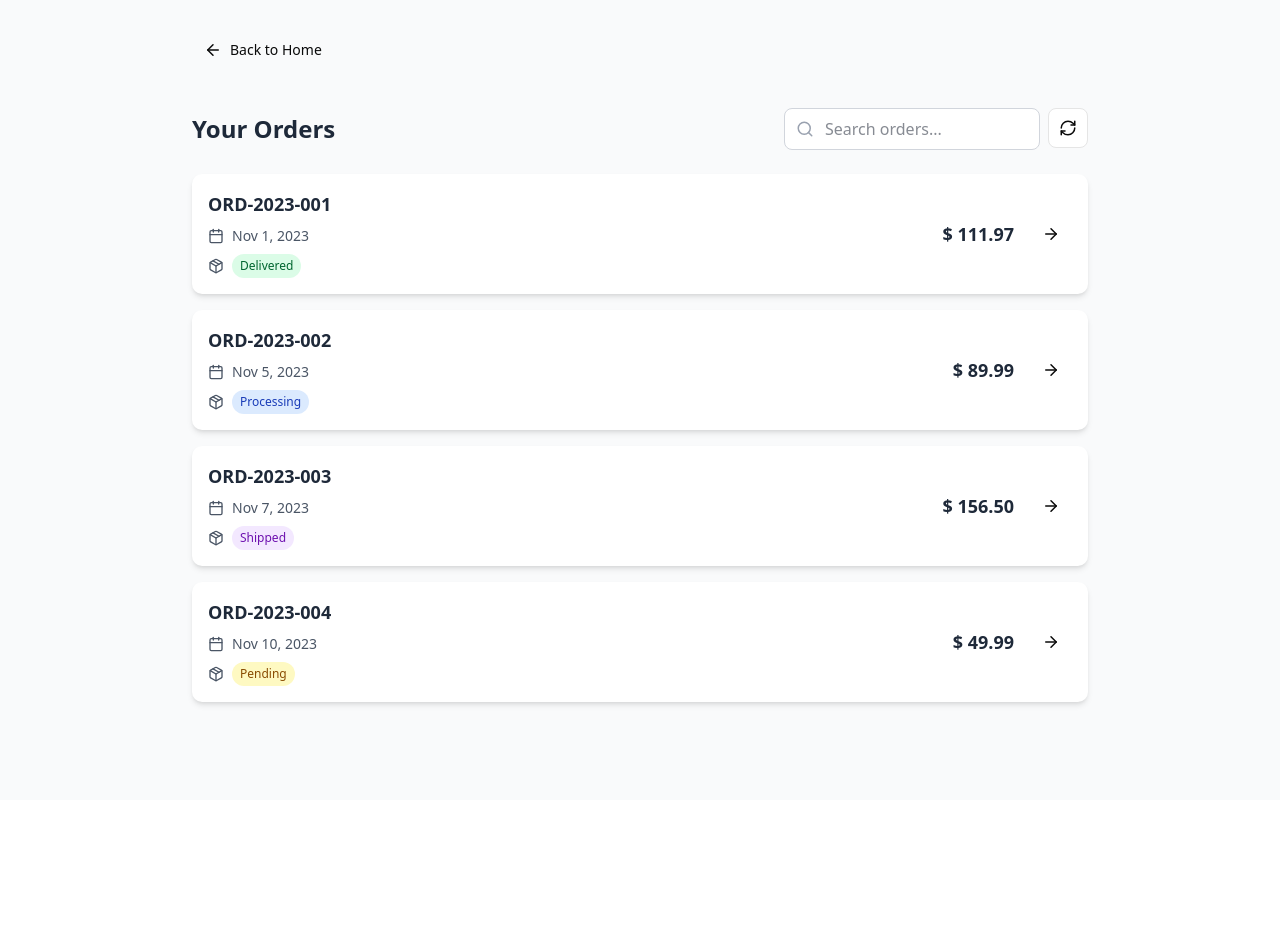
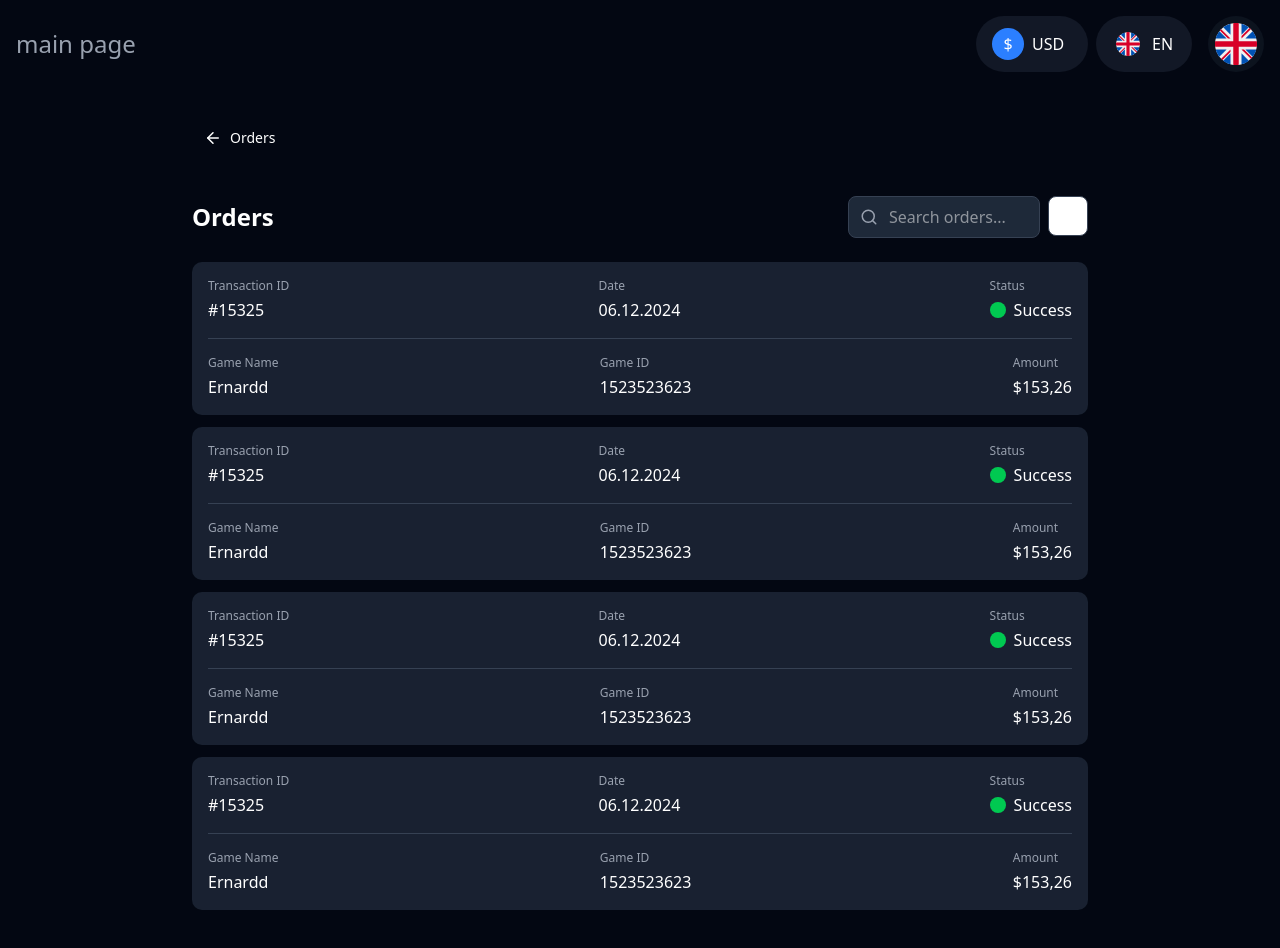
Before and after one commit to nkorgik/refactored-octo-invention, a Next.js app: page /orders in a window 1280 px wide. Shown: the top 948 px of the page. Before the commit the page ends 800 px from the top, so only its background shows below. Built offline with nearby package versions, Linux system fonts and the light colour scheme.

Commit message:
fix: fixed order retrieval, changed design

```diff
--- a/src/app/(orders)/orders/page.tsx
+++ b/src/app/(orders)/orders/page.tsx
@@ -10,12 +10,12 @@ export default async function OrdersPage() {
   const orders = await getAllOrders();
 
   return (
-    <div className="min-h-screen bg-gray-50 dark:bg-gray-900 p-4 md:p-8">
+    <div className="min-h-screen p-4 md:p-8">
       <div className="max-w-4xl mx-auto">
         <div className="mb-6">
           <Link href="/">
             <Button variant="ghost" size="sm" className="mb-4">
-              <ArrowLeft size={18} className="mr-2" /> Back to Home
+              <ArrowLeft size={18} className="mr-2" /> Orders
             </Button>
           </Link>
         </div>
--- a/src/app/layout.tsx
+++ b/src/app/layout.tsx
@@ -1,6 +1,7 @@
 import type { Metadata } from "next";
 import { Geist, Geist_Mono } from "next/font/google";
 import "./globals.css";
+import Header from '@/components/header';
 
 const geistSans = Geist({
   variable: "--font-geist-sans",
@@ -27,7 +28,12 @@ export default function GlobalLayout({
       <body
         className={`${geistSans.variable} ${geistMono.variable} antialiased`}
       >
-        {children}
+        <div className="">
+          <div className="bg-gray-950 min-h-screen text-white flex flex-col">
+            <Header />
+            {children}
+          </div>
+        </div>
       </body>
     </html>
   );
--- a/src/app/page.tsx
+++ b/src/app/page.tsx
@@ -3,9 +3,8 @@ import Link from 'next/link';
 
 export default function Home() {
   return (
-    <div className="bg-gray-950 min-h-screen text-white flex flex-col">
-      <Header />
-      <div className="flex-1 flex items-center justify-center px-4">
+    <div className="">
+      <div className="flex-1 flex min-h-screen items-center justify-center px-4">
         <div className="max-w-md w-full rounded-lg p-6">
           {/* Buttons as navigation links */}
           <div className="flex flex-col space-y-4">
--- a/src/features/auth/components/auth-form.tsx
+++ b/src/features/auth/components/auth-form.tsx
@@ -74,7 +74,7 @@ export default function AuthForm({
           {onClose && (
             <button
               onClick={onClose}
-              className="ml-4 rounded-full bg-white w-8 h-8 flex items-center justify-center"
+              className="ml-4 rounded-full bg-white text-black w-8 h-8 flex items-center justify-center"
               aria-label="Close"
             >
               <X size={18} />
--- a/src/features/orders/components/order-item.tsx
+++ b/src/features/orders/components/order-item.tsx
@@ -2,9 +2,7 @@
 
 import { motion } from 'framer-motion';
 import { useRouter } from 'next/navigation';
-import { Calendar, Package, ArrowRight } from 'lucide-react';
 import { Order } from '@/types/orders';
-import { AnimatedButton } from '@/components/ui/animated-button';
 
 interface OrderItemProps {
   order: Order;
@@ -18,67 +16,62 @@ export default function OrderItem({ order, delay = 0 }: OrderItemProps) {
     router.push(`/orders/${order.id}`);
   };
 
-  // Format the date
+  // Format the date as DD.MM.YYYY
   const formattedDate = new Date(order.date).toLocaleDateString('en-US', {
-    year: 'numeric',
-    month: 'short',
-    day: 'numeric'
-  });
-
-  // Status colors
-  const statusColorMap = {
-    pending: 'bg-yellow-100 text-yellow-800 dark:bg-yellow-900/30 dark:text-yellow-300',
-    processing: 'bg-blue-100 text-blue-800 dark:bg-blue-900/30 dark:text-blue-300',
-    shipped: 'bg-purple-100 text-purple-800 dark:bg-purple-900/30 dark:text-purple-300',
-    delivered: 'bg-green-100 text-green-800 dark:bg-green-900/30 dark:text-green-300',
-    cancelled: 'bg-red-100 text-red-800 dark:bg-red-900/30 dark:text-red-300'
-  };
-
-  const statusColor = statusColorMap[order.status] || statusColorMap.pending;
+    day: '2-digit',
+    month: '2-digit',
+    year: 'numeric'
+  }).replace(/\//g, '.');
 
   return (
     <motion.div
-      initial={{ opacity: 0, y: 20 }}
+      initial={{ opacity: 0, y: 10 }}
       animate={{ opacity: 1, y: 0 }}
-      transition={{ duration: 0.4, delay: delay * 0.1 }}
-      whileHover={{ y: -5, transition: { duration: 0.2 } }}
-      className="bg-white dark:bg-gray-800 rounded-lg shadow-md hover:shadow-lg transition-shadow p-4 cursor-pointer"
+      transition={{ duration: 0.3, delay: delay * 0.05 }}
+      className="bg-gray-800/80 rounded-lg p-4 mb-3 cursor-pointer"
       onClick={handleClick}
     >
-      <div className="flex flex-col md:flex-row md:items-center justify-between">
-        <div className="flex-1">
-          <h3 className="text-lg font-semibold text-gray-800 dark:text-gray-100 mb-2">
-            {order.orderNumber}
-          </h3>
+      {/* First row - Transaction ID, Date, Status */}
+      <div className="flex justify-between mb-4">
+        <div>
+          <div className="text-gray-400 text-xs mb-1">Transaction ID</div>
+          <div className="text-white text-base font-medium">#{order.orderNumber}</div>
+        </div>
 
-          <div className="flex items-center text-gray-600 dark:text-gray-300 text-sm mb-2">
-            <Calendar size={16} className="mr-2" />
-            <span>{formattedDate}</span>
-          </div>
+        <div>
+          <div className="text-gray-400 text-xs mb-1">Date</div>
+          <div className="text-white text-base font-medium">{formattedDate}</div>
+        </div>
 
-          <div className="flex items-center text-gray-600 dark:text-gray-300 text-sm">
-            <Package size={16} className="mr-2" />
-            <span className={`px-2 py-1 rounded-full text-xs ${statusColor}`}>
-              {order.status.charAt(0).toUpperCase() + order.status.slice(1)}
-            </span>
+        <div>
+          <div className="text-gray-400 text-xs mb-1">Status</div>
+          <div className="flex items-center">
+            <div className="h-4 w-4 rounded-full bg-green-500 mr-2"></div>
+            <span className="text-white text-base font-medium">Success</span>
           </div>
         </div>
+      </div>
 
-        <div className="mt-4 md:mt-0 flex items-center">
-          <div className="text-right mr-4">
-            <p className="text-lg font-bold text-gray-800 dark:text-gray-100">
-              {order.currency === 'USD' ? '$' : order.currency} {order.totalAmount.toFixed(2)}
-            </p>
+      {/* Divider */}
+      <div className="border-t border-gray-700 my-2"></div>
+
+      {/* Second row - Game Name, Game ID, Amount */}
+      <div className="flex justify-between mt-4">
+        <div>
+          <div className="text-gray-400 text-xs mb-1">Game Name</div>
+          <div className="text-white text-base font-medium">{order.gameName}</div>
+        </div>
+
+        <div>
+          <div className="text-gray-400 text-xs mb-1">Game ID</div>
+          <div className="text-white text-base font-medium">{order.gameId}</div>
+        </div>
+
+        <div>
+          <div className="text-gray-400 text-xs mb-1">Amount</div>
+          <div className="text-white text-base font-medium">
+            ${order.totalAmount.toFixed(2).replace('.', ',')}
           </div>
-
-          <AnimatedButton
-            size="sm"
-            variant="ghost"
-            className="rounded-full"
-            aria-label="View order details"
-          >
-            <ArrowRight size={18} />
-          </AnimatedButton>
         </div>
       </div>
     </motion.div>
--- a/src/features/orders/components/order-list.tsx
+++ b/src/features/orders/components/order-list.tsx
@@ -1,37 +1,46 @@
 'use client';
 
-import { useState } from 'react';
+import { useState, useEffect } from 'react';
 import { motion } from 'framer-motion';
 import { Search, ShoppingBag, RefreshCw } from 'lucide-react';
 import { Order } from '@/types/orders';
 import OrderItem from './order-item';
 import { AnimatedButton } from '@/components/ui/animated-button';
 import { PageTransition } from '@/components/animations';
+import useOrders from '@/features/orders/hooks/useOrders';
 
-// Client-side API for refreshing orders
-async function fetchOrders(): Promise<Order[]> {
-  const response = await fetch('/api/orders');
-  if (!response.ok) {
-    throw new Error('Failed to fetch orders');
-  }
-  return response.json();
+interface OrderListClientProps {
+  initialOrders?: Order[];
 }
 
-interface OrderListClientProps {
-  initialOrders: Order[];
-}
+export default function OrderListClient({ initialOrders = [] }: OrderListClientProps) {
+  // Use the hook with initialFetch set to false if we have initial orders
+  const {
+    orders: hookOrders,
+    isLoading,
+    error,
+    fetchOrders,
+    clearError
+  } = useOrders(initialOrders.length === 0);
 
-export default function OrderListClient({ initialOrders }: OrderListClientProps) {
-  // State management
+  // State for search functionality
+  const [searchTerm, setSearchTerm] = useState('');
+
+  // Use either the orders from the hook or the initial orders passed in props
   const [orders, setOrders] = useState<Order[]>(initialOrders);
-  const [searchTerm, setSearchTerm] = useState('');
-  const [isLoading, setIsLoading] = useState(false);
-  const [error, setError] = useState<string | null>(null);
+
+  // Update orders when hookOrders changes
+  useEffect(() => {
+    if (hookOrders.length > 0) {
+      setOrders(hookOrders);
+    }
+  }, [hookOrders]);
 
   // Filter orders based on search term
   const filteredOrders = orders.filter(order =>
     order.orderNumber.toLowerCase().includes(searchTerm.toLowerCase()) ||
-    order.status.toLowerCase().includes(searchTerm.toLowerCase())
+    order.status.toLowerCase().includes(searchTerm.toLowerCase()) ||
+    order.gameName.toLowerCase().includes(searchTerm.toLowerCase())
   );
 
   // Handle search input change
@@ -40,40 +49,29 @@ export default function OrderListClient({ initialOrders }: OrderListClientProps)
   };
 
   // Refresh orders from the API
-  const handleRefresh = async () => {
-    setIsLoading(true);
-    setError(null);
-
-    try {
-      const refreshedOrders = await fetchOrders();
-      setOrders(refreshedOrders);
-    } catch (err) {
-      setError('Failed to refresh orders. Please try again.');
-      console.error('Error refreshing orders:', err);
-    } finally {
-      setIsLoading(false);
-    }
+  const handleRefresh = () => {
+    fetchOrders();
   };
 
   return (
     <PageTransition direction="up">
       <div className="w-full max-w-4xl">
-        {/* Header with search and refresh */}
-        <div className="flex flex-col md:flex-row justify-between items-center mb-6">
+        {/* Header with title and search */}
+        <div className="flex justify-between items-center mb-6">
           <motion.h1
             initial={{ opacity: 0, x: -20 }}
             animate={{ opacity: 1, x: 0 }}
-            className="text-2xl font-bold text-gray-800 dark:text-gray-100 mb-4 md:mb-0"
+            className="text-2xl font-bold text-white"
           >
-            Your Orders
+            Orders
           </motion.h1>
 
           <motion.div
             initial={{ opacity: 0, x: 20 }}
             animate={{ opacity: 1, x: 0 }}
-            className="flex w-full md:w-auto"
+            className="flex"
           >
-            <div className="relative flex-1 md:w-64">
+            <div className="relative">
               <div className="absolute inset-y-0 left-0 pl-3 flex items-center pointer-events-none">
                 <Search size={18} className="text-gray-400" />
               </div>
@@ -82,7 +80,7 @@ export default function OrderListClient({ initialOrders }: OrderListClientProps)
                 placeholder="Search orders..."
                 value={searchTerm}
                 onChange={handleSearchChange}
-                className="block w-full pl-10 pr-3 py-2 border border-gray-300 dark:border-gray-600 rounded-md bg-white dark:bg-gray-700 text-gray-900 dark:text-gray-100 focus:outline-none focus:ring-2 focus:ring-blue-500"
+                className="block w-48 pl-10 pr-3 py-2 border border-gray-700 rounded-md bg-gray-800 text-white focus:outline-none focus:ring-2 focus:ring-blue-500"
               />
             </div>
 
@@ -91,7 +89,7 @@ export default function OrderListClient({ initialOrders }: OrderListClientProps)
               size="icon"
               onClick={handleRefresh}
               disabled={isLoading}
-              className="ml-2"
+              className="ml-2 text-white border-gray-700"
             >
               <RefreshCw size={18} className={isLoading ? 'animate-spin' : ''} />
             </AnimatedButton>
@@ -103,14 +101,14 @@ export default function OrderListClient({ initialOrders }: OrderListClientProps)
           <motion.div
             initial={{ opacity: 0, y: -10 }}
             animate={{ opacity: 1, y: 0 }}
-            className="bg-red-50 dark:bg-red-900/30 text-red-700 dark:text-red-300 p-4 rounded-md mb-6"
+            className="bg-red-900/30 text-red-300 p-4 rounded-md mb-6"
           >
             <p>{error}</p>
             <AnimatedButton
               variant="outline"
               size="sm"
               onClick={handleRefresh}
-              className="mt-2"
+              className="mt-2 text-white border-gray-700"
             >
               Try Again
             </AnimatedButton>
@@ -121,12 +119,12 @@ export default function OrderListClient({ initialOrders }: OrderListClientProps)
         {isLoading ? (
           <div className="space-y-4">
             {[...Array(3)].map((_, index) => (
-              <div key={index} className="bg-gray-100 dark:bg-gray-700 animate-pulse h-24 rounded-lg"></div>
+              <div key={index} className="bg-gray-700 animate-pulse h-40 rounded-lg"></div>
             ))}
           </div>
         ) : filteredOrders.length > 0 ? (
           // Order list
-          <div className="space-y-4">
+          <div className="space-y-3">
             {filteredOrders.map((order, index) => (
               <OrderItem key={order.id} order={order} delay={index} />
             ))}
@@ -138,23 +136,24 @@ export default function OrderListClient({ initialOrders }: OrderListClientProps)
             animate={{ opacity: 1 }}
             className="flex flex-col items-center justify-center p-8 text-center"
           >
-            <ShoppingBag size={48} className="text-gray-300 dark:text-gray-600 mb-3" />
+            <ShoppingBag size={48} className="text-gray-600 mb-3" />
 
             {searchTerm ? (
               <>
-                <h3 className="text-lg font-medium text-gray-800 dark:text-gray-200 mb-1">No matching orders found</h3>
-                <p className="text-gray-500 dark:text-gray-400 mb-4">Try a different search term or clear the search</p>
+                <h3 className="text-lg font-medium text-gray-200 mb-1">No matching orders found</h3>
+                <p className="text-gray-400 mb-4">Try a different search term or clear the search</p>
                 <AnimatedButton
                   variant="outline"
                   onClick={() => setSearchTerm('')}
+                  className="text-white border-gray-700"
                 >
                   Clear Search
                 </AnimatedButton>
               </>
             ) : (
               <>
-                <h3 className="text-lg font-medium text-gray-800 dark:text-gray-200 mb-1">No orders found</h3>
-                <p className="text-gray-500 dark:text-gray-400">You don't have any orders yet</p>
+                <h3 className="text-lg font-medium text-gray-200 mb-1">No orders found</h3>
+                <p className="text-gray-400">You don't have any orders yet</p>
               </>
             )}
           </motion.div>
--- a/src/features/orders/hooks/useOrders.ts
+++ b/src/features/orders/hooks/useOrders.ts
@@ -1,44 +1,49 @@
-// the hooks just encapsulate the wrapper logic around the actual fetch functions, these fetch functions could be located in different places depending
-// on your project structure and your goals, usually it could be the lib/api or rtk queries/mutations (if you prefer to handle the data on the client side) tho for most cases server side fetch is preferred way
-
 'use client';
 
 import { useState, useCallback, useEffect } from 'react';
 import { Order, OrderDetails, OrderStatus } from '@/types/orders';
 
-// Mock orders data
+// Updated mock orders data to match the Figma design
 const mockOrders: Order[] = [
   {
     id: 'order-1',
-    orderNumber: 'ORD-2023-001',
-    date: '2023-11-01',
-    status: OrderStatus.DELIVERED,
-    totalAmount: 111.97,
-    currency: 'USD'
+    orderNumber: '15325',
+    date: '2024-06-12', // 12.06.2024 in the design
+    status: OrderStatus.SUCCESS,
+    totalAmount: 153.26,
+    currency: 'USD',
+    gameName: 'Ernardd',
+    gameId: '1523523623'
   },
   {
     id: 'order-2',
-    orderNumber: 'ORD-2023-002',
-    date: '2023-11-05',
-    status: OrderStatus.PROCESSING,
-    totalAmount: 89.99,
-    currency: 'USD'
+    orderNumber: '15325',
+    date: '2024-06-12',
+    status: OrderStatus.SUCCESS,
+    totalAmount: 153.26,
+    currency: 'USD',
+    gameName: 'Ernardd',
+    gameId: '1523523623'
   },
   {
     id: 'order-3',
-    orderNumber: 'ORD-2023-003',
-    date: '2023-11-07',
-    status: OrderStatus.SHIPPED,
-    totalAmount: 156.50,
-    currency: 'USD'
+    orderNumber: '15325',
+    date: '2024-06-12',
+    status: OrderStatus.SUCCESS,
+    totalAmount: 153.26,
+    currency: 'USD',
+    gameName: 'Ernardd',
+    gameId: '1523523623'
   },
   {
     id: 'order-4',
-    orderNumber: 'ORD-2023-004',
-    date: '2023-11-10',
-    status: OrderStatus.PENDING,
-    totalAmount: 49.99,
-    currency: 'USD'
+    orderNumber: '15325',
+    date: '2024-06-12',
+    status: OrderStatus.SUCCESS,
+    totalAmount: 153.26,
+    currency: 'USD',
+    gameName: 'Ernardd',
+    gameId: '1523523623'
   }
 ];
 
@@ -50,7 +55,7 @@ const getMockOrderDetails = (id: string): OrderDetails => {
     throw new Error('Order not found');
   }
 
-  // Generate random order details
+  // Generate order details that match the mock data
   return {
     ...order,
     customer: {
@@ -59,8 +64,7 @@ const getMockOrderDetails = (id: string): OrderDetails => {
       phone: '+1 (555) 123-4567'
     },
     items: [
-      { id: 'item-1', name: 'Product 1', quantity: 2, price: 25.99 },
-      { id: 'item-2', name: 'Product 2', quantity: 1, price: 59.99 }
+      { id: 'item-1', name: order.gameName, quantity: 1, price: order.totalAmount }
     ],
     shippingAddress: {
       street: '123 Main St',
--- a/src/lib/api/order-services.ts
+++ b/src/lib/api/order-services.ts
@@ -1,38 +1,52 @@
-import { Order, OrderDetails, OrderStatus } from '@/types/orders';
+import { Order, OrderDetails } from '@/types/orders';
 
-// Mock orders data
+// Create a status enum that includes Success
+export enum OrderStatus {
+  SUCCESS = 'success', // Instead of DELIVERED to match the UI
+  CANCELLED = 'cancelled'
+}
+
+// Updated mock orders data to exactly match the Figma design
 const mockOrders: Order[] = [
   {
     id: 'order-1',
-    orderNumber: 'ORD-2023-001',
-    date: '2023-11-01',
-    status: OrderStatus.DELIVERED,
-    totalAmount: 111.97,
-    currency: 'USD'
+    orderNumber: '15325',
+    date: '2024-06-12', // 12.06.2024 in the design
+    status: OrderStatus.SUCCESS,
+    totalAmount: 153.26,
+    currency: 'USD',
+    gameName: 'Ernardd',
+    gameId: '1523523623'
   },
   {
     id: 'order-2',
-    orderNumber: 'ORD-2023-002',
-    date: '2023-11-05',
-    status: OrderStatus.PROCESSING,
-    totalAmount: 89.99,
-    currency: 'USD'
+    orderNumber: '15325',
+    date: '2024-06-12',
+    status: OrderStatus.SUCCESS,
+    totalAmount: 153.26,
+    currency: 'USD',
+    gameName: 'Ernardd',
+    gameId: '1523523623'
   },
   {
     id: 'order-3',
-    orderNumber: 'ORD-2023-003',
-    date: '2023-11-07',
-    status: OrderStatus.SHIPPED,
-    totalAmount: 156.50,
-    currency: 'USD'
+    orderNumber: '15325',
+    date: '2024-06-12',
+    status: OrderStatus.SUCCESS,
+    totalAmount: 153.26,
+    currency: 'USD',
+    gameName: 'Ernardd',
+    gameId: '1523523623'
   },
   {
     id: 'order-4',
-    orderNumber: 'ORD-2023-004',
-    date: '2023-11-10',
-    status: OrderStatus.PENDING,
-    totalAmount: 49.99,
-    currency: 'USD'
+    orderNumber: '15325',
+    date: '2024-06-12',
+    status: OrderStatus.SUCCESS,
+    totalAmount: 153.26,
+    currency: 'USD',
+    gameName: 'Ernardd',
+    gameId: '1523523623'
   }
 ];
 
@@ -65,8 +79,7 @@ export async function getOrderById(id: string): Promise<OrderDetails | null> {
       phone: '+1 (555) 123-4567'
     },
     items: [
-      { id: 'item-1', name: 'Product 1', quantity: 2, price: 25.99 },
-      { id: 'item-2', name: 'Product 2', quantity: 1, price: 59.99 }
+      { id: 'item-1', name: 'Ernardd Game', quantity: 1, price: order.totalAmount }
     ],
     shippingAddress: {
       street: '123 Main St',
--- a/src/types/orders.ts
+++ b/src/types/orders.ts
@@ -1,8 +1,5 @@
 export enum OrderStatus {
-  PENDING = 'pending',
-  PROCESSING = 'processing',
-  SHIPPED = 'shipped',
-  DELIVERED = 'delivered',
+  SUCCESS = 'success', // Changed from DELIVERED to SUCCESS to match UI
   CANCELLED = 'cancelled'
 }
 
@@ -13,6 +10,8 @@ export interface Order {
   status: OrderStatus;
   totalAmount: number;
   currency: string;
+  gameName: string;
+  gameId: string;
 }
 
 export interface OrderItem {
```
